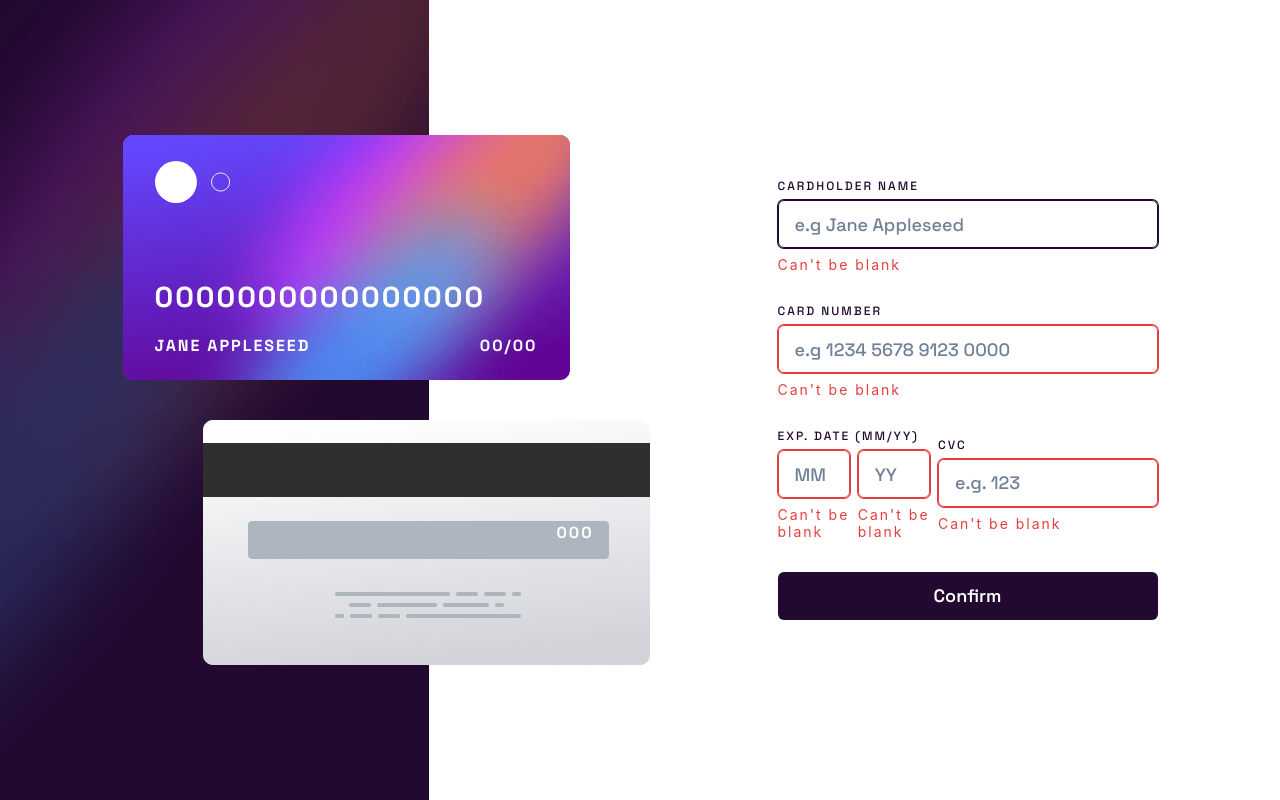
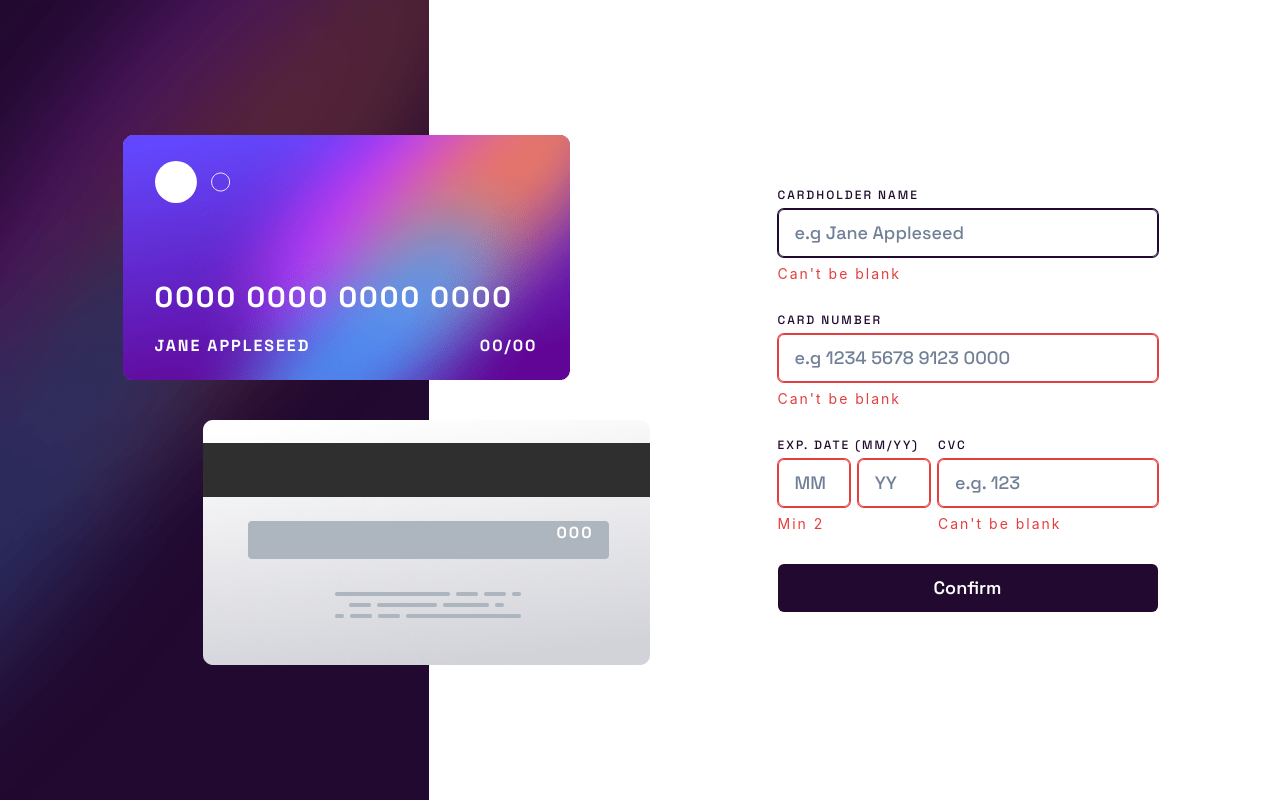
Before and after one commit to WesleyMaik/interactive-card-details-form, a React (Vite) app: page / in a window 1280 px wide. Both pictures are taken after a click on the button "Confirm". Built offline with nearby package versions, Linux system fonts and the light colour scheme.

Commit message:
refine validations and adding complete step

```diff
--- a/src/components/Forms/CardForm.tsx
+++ b/src/components/Forms/CardForm.tsx
@@ -4,42 +4,102 @@ import {
     Stack,
     type StackProps,
     HStack,
-    Text
+    Text,
+    Image,
+    Heading
 } from "@chakra-ui/react";
 
 import { useForm } from "react-hook-form";
 import { z } from "zod";
 import { zodResolver } from "@hookform/resolvers/zod"
+import { useEffect, useState } from "react";
+import { completed } from "@/utils/constants";
 
 const cardFormSchema = z.object({
-    name: z.string().nonempty({ message: "Can't be blank" }),
+    name: z.string()
+        .trim()
+        .nonempty({ message: "Can't be blank" })
+        .regex(/\D/, "Can't be numbers"),
     number: z.string()
+        .trim()
         .nonempty({ message: "Can't be blank" })
-        .min(16, { message: "Must have at least 16 numbers" })
-        .max(16, { message: "Maximum 16 numbers" })
+        .min(19, { message: "Must have at least 16 numbers" })
+        .max(19, { message: "Maximum 16 numbers" })
         .regex(/(\d{4}\s){3}\d{4}/),
     date: z.object({
-        month: z.string().nonempty({ message: "Can't be blank" }),
-        year: z.string().nonempty({ message: "Can't be blank" })
+        month: z.string()
+            .trim()
+            .min(2, "Min 2")
+            .max(2, "Max 2")
+            .refine((value) => (Number(value) < 13 && Number(value) > 0), "Invalid month"),
+        year: z.string()
+            .trim()
+            .nonempty({ message: "Can't be blank" })
+            .min(2, "Min 2")
+            .max(2, "Max 2")
     }),
     cvc: z
         .string()
+        .trim()
         .nonempty({ message: "Can't be blank" })
         .min(3, "Min 3")
-        .max(4)
+        .max(4, "Max 4")
 });
 
-type CardFormSchema = z.infer<typeof cardFormSchema>;
+export type CardFormSchema = z.infer<typeof cardFormSchema>;
 
-export interface CardFormProps extends StackProps { };
+export interface CardFormProps extends StackProps {
+    onChangeData?:(data:CardFormSchema) => void;
+};
 
-export const CardForm = ({ ...props }: CardFormProps) => {
-    const { register, handleSubmit, formState: { errors } } = useForm<CardFormSchema>({
+export const CardForm = ({ onChangeData, ...props }: CardFormProps) => {
+    const { register, handleSubmit, formState: { errors }, watch, reset } = useForm<CardFormSchema>({
         resolver: zodResolver(cardFormSchema)
     });
 
+    const dateError = errors.date;
+
+    const [isSent, setIsSent] = useState(false);
+
     const handleSubmitForm = (data: CardFormSchema) => {
-        return;
+        reset();
+        setIsSent(true);
+    };
+
+    useEffect(() => {
+        if(onChangeData && Object.keys(watch()).length > 0) {
+            onChangeData(watch())
+        };
+    }, [watch()]);
+
+    if(isSent){
+        const handleContinue = () => setIsSent(false);
+
+        return(
+            <Stack
+                justifyContent="center"
+                alignItems="center"
+                spacing={4}
+            >
+                <Image
+                    src={completed}
+                    width={24}
+                />
+                <Heading
+                    color="primary"
+                    fontFamily="Space Grotesk"
+                >Thank You!</Heading>
+                <Text
+                    fontFamily="Space Grotesk"
+                    fontWeight={500}
+                    color="gray.500"
+                >We've added your card details</Text>
+                <Button
+                    width="full"
+                    onClick={handleContinue}
+                >Continue</Button>
+            </Stack>
+        );
     };
 
     return (
@@ -47,8 +107,8 @@ export const CardForm = ({ ...props }: CardFormProps) => {
             as="form"
             method="POST"
             action="#"
+            spacing={8}
             {...props}
-            spacing={8}
         >
             <Input
                 label="Cardholder Name"
@@ -59,11 +119,12 @@ export const CardForm = ({ ...props }: CardFormProps) => {
             <Input
                 label="Card Number"
                 placeholder="e.g 1234 5678 9123 0000"
+                format="#### #### #### ####"
                 error={errors.number?.message}
                 {...register("number")}
             />
             <HStack
-                alignItems="center"
+                alignItems="baseline"
             >
                 <Stack
                     spacing={0}
@@ -78,21 +139,37 @@ export const CardForm = ({ ...props }: CardFormProps) => {
                         <Input
                             placeholder="MM"
                             maxWidth={32}
-                            error={errors.date?.month?.message}
+                            error={dateError?.month?.message}
+                            format="##"
+                            hiddenErrorMessage
                             {...register("date.month")}
                         />
                         <Input
                             placeholder="YY"
                             maxWidth={32}
-                            error={errors.date?.year?.message}
+                            error={dateError?.year?.message}
+                            format="##"
+                            hiddenErrorMessage
                             {...register("date.year")}
                         />
                     </HStack>
+                    {(!!dateError?.month?.message || !!dateError?.year?.message) && (
+                        <Text
+                            color="red.500"
+                            fontFamily="body"
+                            fontSize="sm"
+                            style={{
+                                marginTop:".5rem",
+                                lineHeight:"normal"
+                            }}
+                        >{dateError?.month?.message || dateError?.year?.message}</Text>
+                    )}
                 </Stack>
                 <Input
                     label="CVC"
                     placeholder="e.g. 123"
                     error={errors.cvc?.message}
+                    format="####"
                     {...register("cvc")}
                 />
             </HStack>
```
